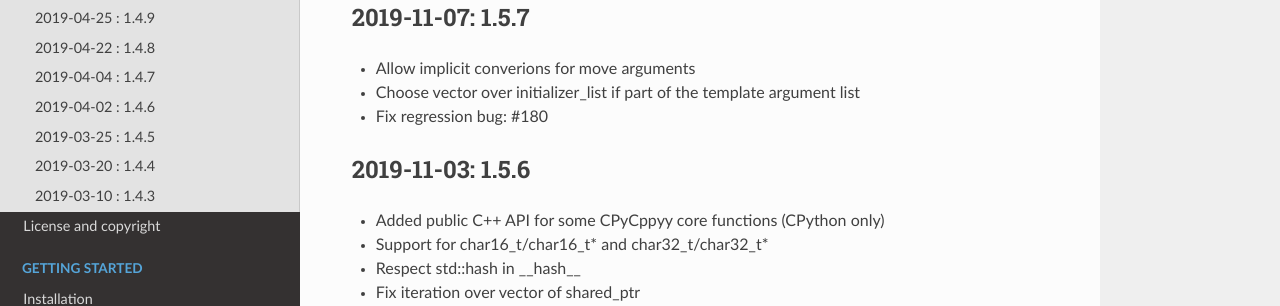
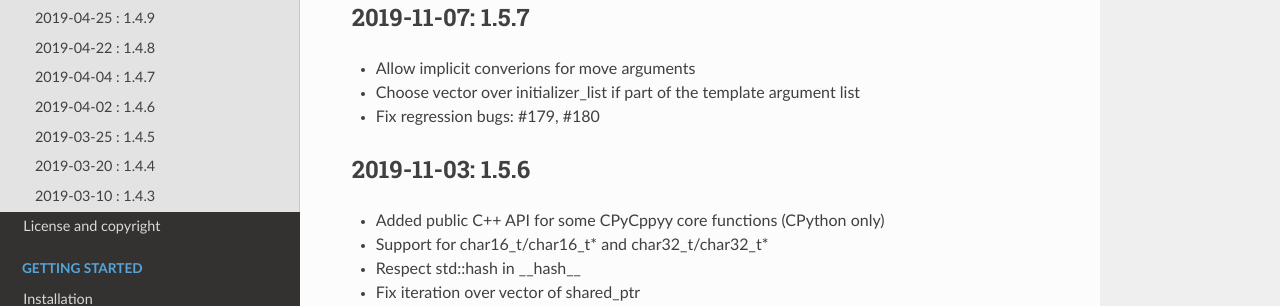
Before and after one commit to wlav/cppyy, a Sphinx documentation site: the page built from doc/source/changelog.rst, in a window 1280 px wide and 900 px high. Shown: the part 383-689 px from the top of the window. Built offline with Sphinx 7.4.7 and the Read the Docs theme 2.0.0, drawn with Linux system fonts in a browser that asks for light colours.

Commit message:
update changelog

```diff
--- a/doc/source/changelog.rst
+++ b/doc/source/changelog.rst
@@ -22,7 +22,7 @@ master: 1.5.8
 
 * Allow implicit converions for move arguments
 * Choose vector over initializer_list if part of the template argument list
-* Fix regression bug: #180
+* Fix regression bugs: #179, #180
 
 
 2019-11-03: 1.5.6
```
